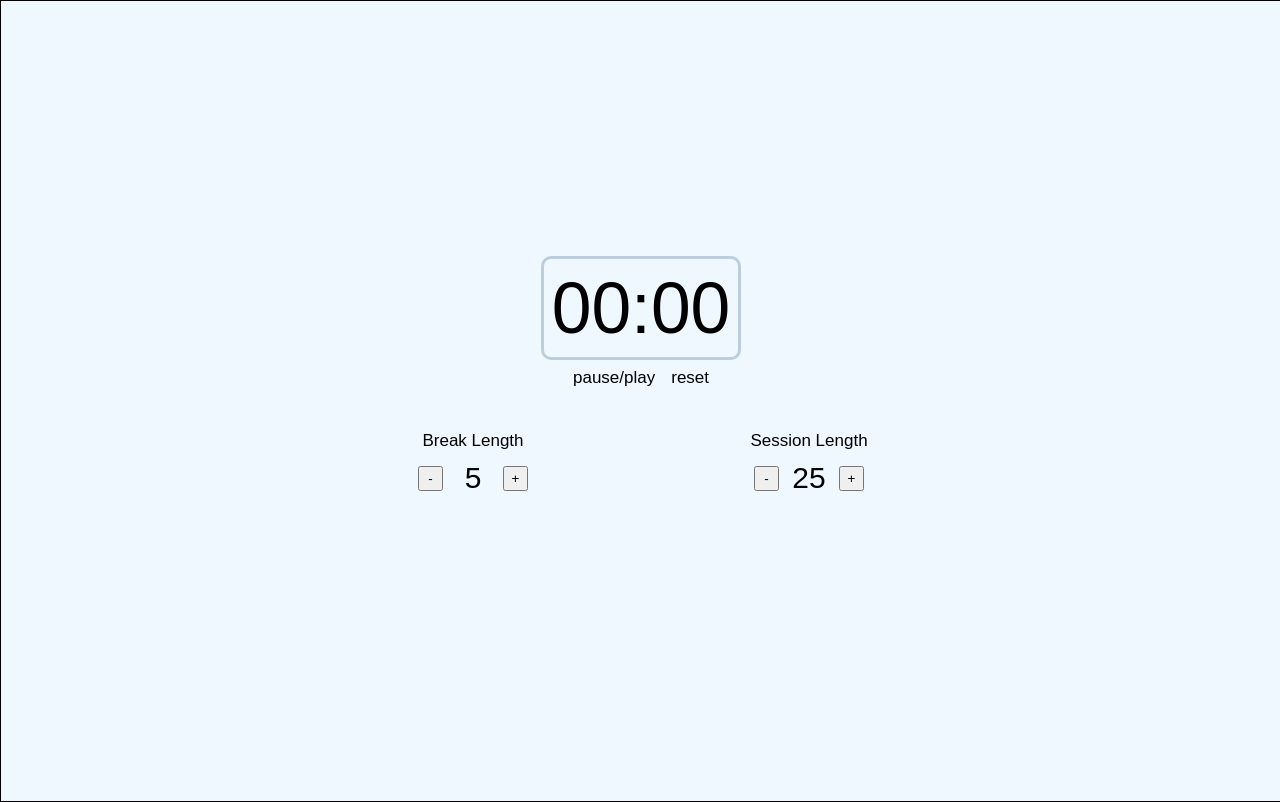
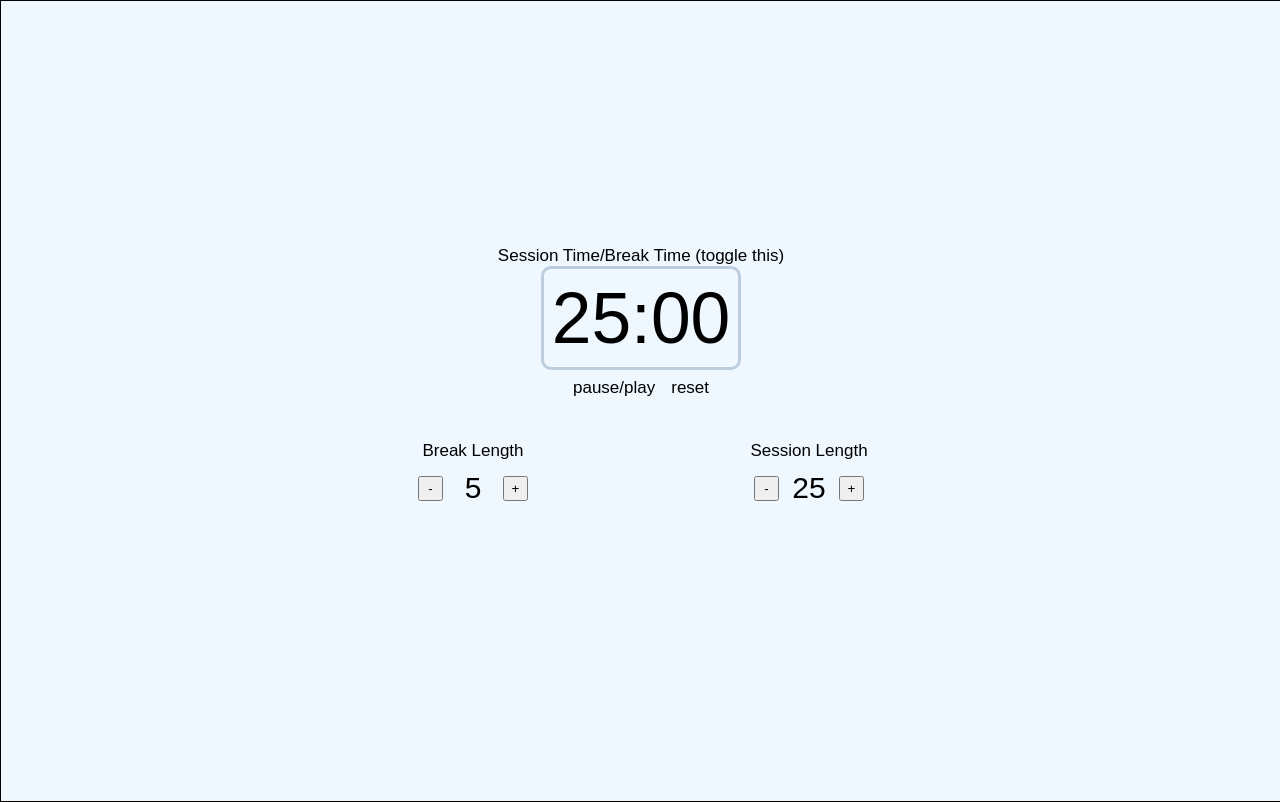
Before and after one commit to jsn-lps/Tymur, a React (Create React App) app: page / in a window 1280 px wide. Built offline with nearby package versions, Linux system fonts and the light colour scheme.

Commit message:
some context uses

```diff
--- a/src/App.js
+++ b/src/App.js
@@ -1,42 +1,142 @@
 import './App.css';
+// import { useContext, useState, createContext } from 'react';
+import React from 'react';
+import { render } from '@testing-library/react';
 
+
+// var declarations
+
+// const DisplayContext = createContext({});
+let defaultMin = 25;
+let min = defaultMin;
+
+let defaultSec = 0;
+let sec = defaultSec;
+
+let defaultBreak = 5;
+let sessionBreak = defaultBreak;
+
+let defaultTime = `${defaultMin}:${defaultSec.toLocaleString('en-US', {minimumIntegerDigits: 2, useGrouping:false})}`;
+
+let running = false; // for reset handling to know if a session/break has started.
+// reset button will set to defaults.
+let paused = false; // for play/pause button
+
+let breakTime = false; // if running = true && breakTime = true, its break time
+
+// main component
 function App() {
   return (
     <div className="App">
+      <AppBody />
+    </div>
+  );
+}
+
+
+
+// render body
+const AppBody = () => {
+
+    return (
 <div id="body">
 
-        <div id="timer-label"></div>
+<div id="timer-label">Session Time/Break Time (toggle this)</div>
 
-        <div id="time-left"><div id="time-num">00:00</div></div>
+<TimeLeft />
 <div id="pauseplay">
   <button id="start_stop">pause/play</button>
   <button id="reset">reset</button>
 </div>
 
 
+{/* BREAK TIMER BLOCK */}
 <div id="editor-block">
   <div id="label-block">
     <div id="break-label">Break Length</div>
       <div id="label-subblock">
         <button className="numButton" id="break-decrement">-</button>
-                <div className="numLength" id="break-length">5</div>
+        <div className="numLength" id="break-length">{defaultBreak}</div>
         <button className="numButton" id="break-increment addremovebutton">+</button>
       </div>
   </div>
 
+  {/* SESSION TIMER BLOCK */}
   <div id="label-block">
     <div id="session-label">Session Length</div>
       <div id="label-subblock">
         <button className="numButton" id="session-decrement addremovebutton">-</button>
-                <div className="numLength" id="session-length">25</div>
+        <div className="numLength" id="session-length">{defaultMin}</div>
         <button className="numButton" id="session-increment addremovebutton">+</button>
       </div>
   </div>
 </div>
 
+
+</div>
+    )
+}
+
+const TimeLeft = () => {
+return (
+  <div id="time-left">
+    <div id="time-num">
+      {defaultTime}
     </div>
   </div>
-  );
+
+)
 }
 
+
+
+// second timer
+const secondCounter = () => {
+  setInterval(function() {
+    // logic here goes as follows
+
+    // allow pausing by adding a status handler (paused = false)
+    // i.e, if(!paused) { do code }
+    // then have play/pause onClick run a function that toggles paused
+
+    // if (sec == 0 && min >= 1) { min -= 1; sec = 59 }
+
+    // else if (sec == 0 && min = 0) { end timer, switch to break timer, play audio}
+
+
+  }, 1000) // every 1000ms execute this code.
+}
+
+const playPause = () => {
+
+}
+
+
+
+
+
+
+
+
+
+
+
+
+
+
+
+
+
+
+
+
+
+
+
+
+
+
+
+
+
 export default App;
--- a/src/index.js
+++ b/src/index.js
@@ -6,9 +6,9 @@ import reportWebVitals from './reportWebVitals';
 
 const root = ReactDOM.createRoot(document.getElementById('root'));
 root.render(
-  <React.StrictMode>
+  // <React.StrictMode>
     <App />
-  </React.StrictMode>
+  // </React.StrictMode>
 );
 
 // If you want to start measuring performance in your app, pass a function
```
Lines whose indentation alone changed are shown as unchanged.
